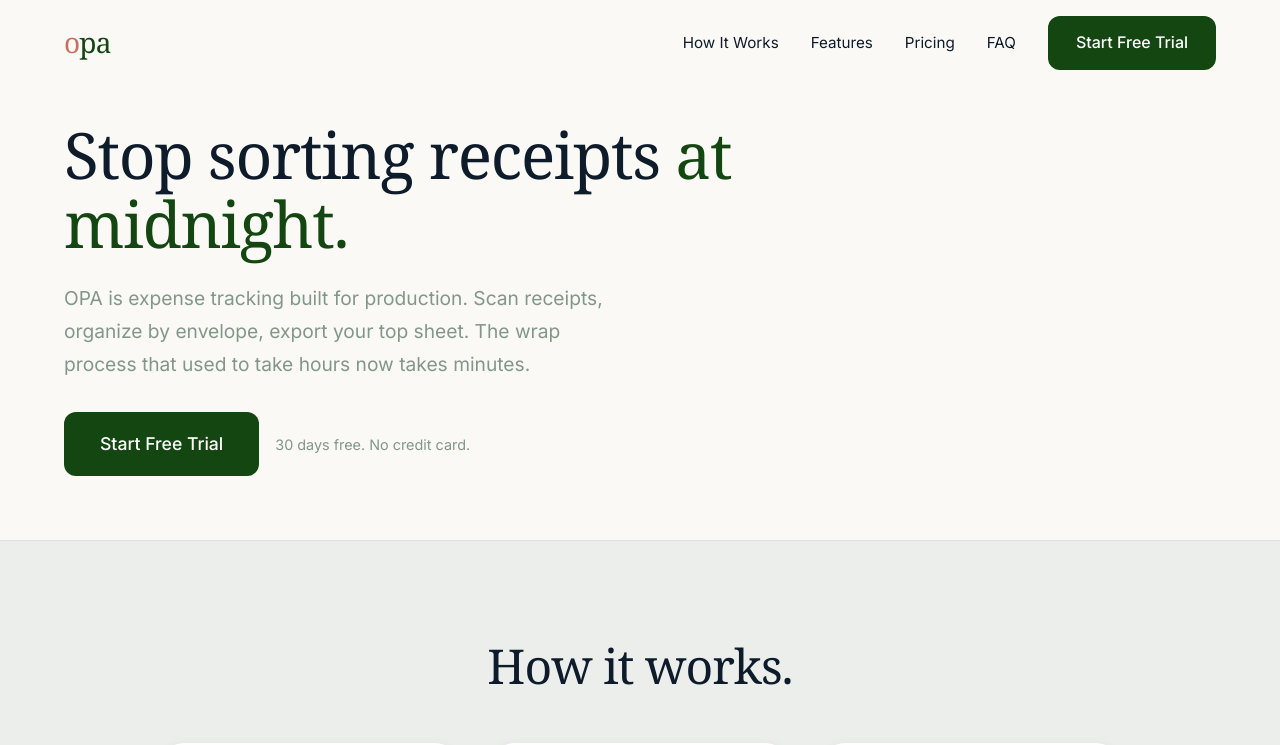
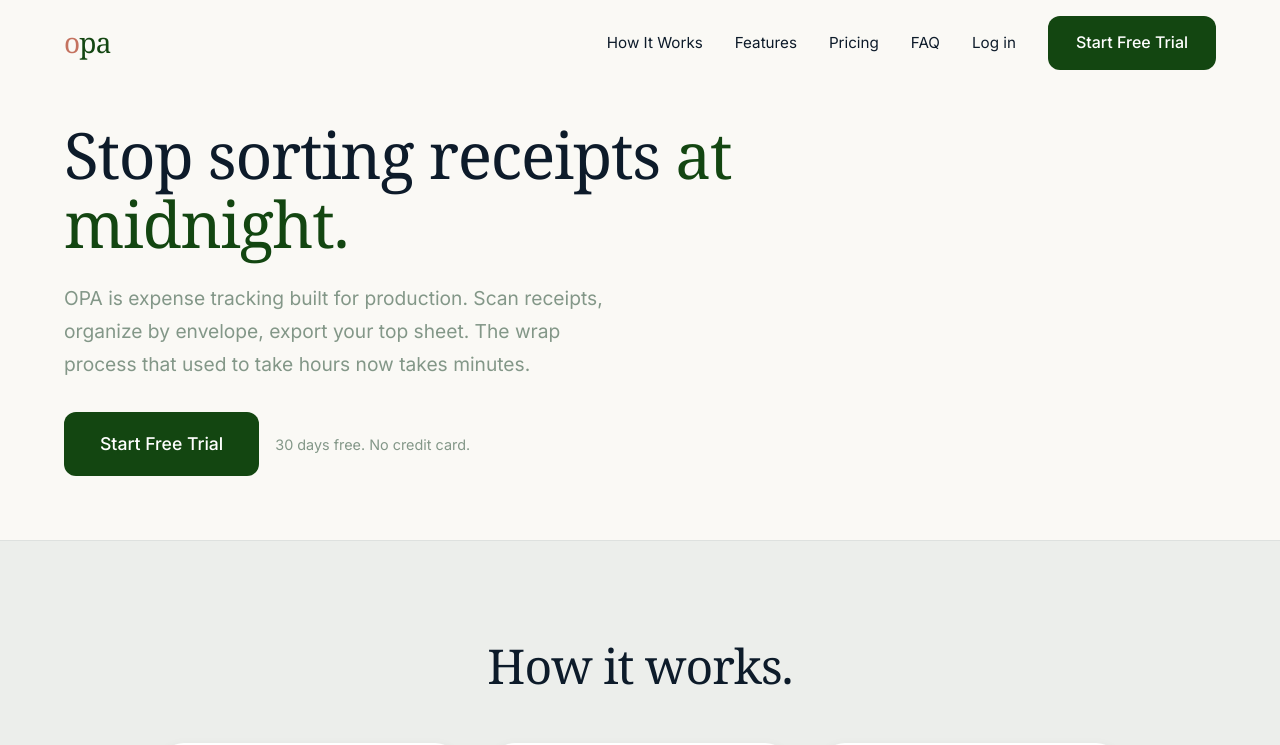
Before and after one commit to blynch33/opa-landing, a Next.js app: page / in a window 1280 px wide. Shown: the top 745 px of the page. Built offline with nearby package versions, Linux system fonts and the light colour scheme; a web font is replaced by a local one.

Commit message:
Add Log in link to desktop and mobile nav
Co-Authored-By: Claude Opus 4.6 <noreply@anthropic.com>

```diff
--- a/app/page.tsx
+++ b/app/page.tsx
@@ -394,6 +394,7 @@ export default function Home() {
               <a href="#features" style={styles.navLink}>Features</a>
               <a href="#pricing" style={styles.navLink}>Pricing</a>
               <a href="#faq" style={styles.navLink}>FAQ</a>
+              <a href={APP_URL} style={styles.navLink}>Log in</a>
               <a href={APP_URL} className="btn btn-primary">Start Free Trial</a>
             </div>
 
@@ -433,6 +434,7 @@ export default function Home() {
               <a href="#features" style={styles.navLink} onClick={handleNavClick}>Features</a>
               <a href="#pricing" style={styles.navLink} onClick={handleNavClick}>Pricing</a>
               <a href="#faq" style={styles.navLink} onClick={handleNavClick}>FAQ</a>
+              <a href={APP_URL} style={styles.navLink} onClick={handleNavClick}>Log in</a>
               <a href={APP_URL} className="btn btn-primary" onClick={handleNavClick}>Start Free Trial</a>
             </div>
           )}
```
